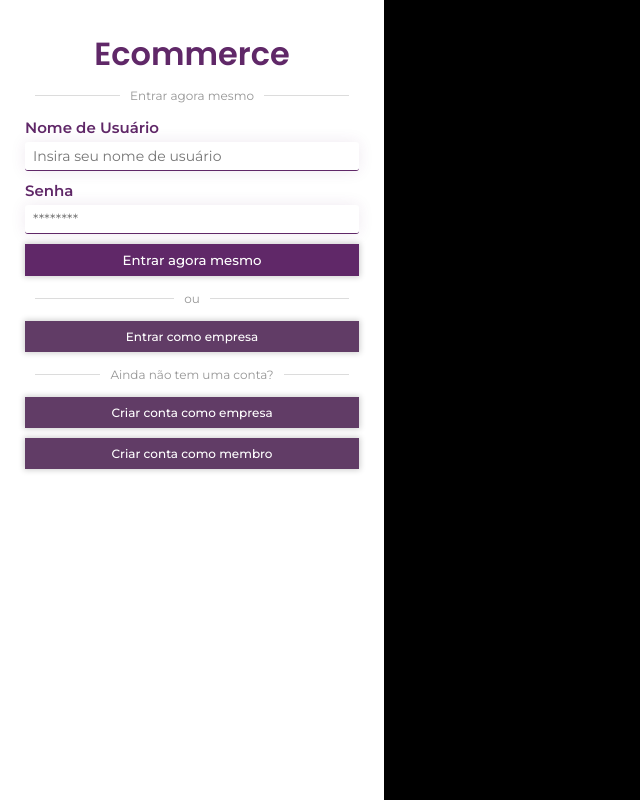
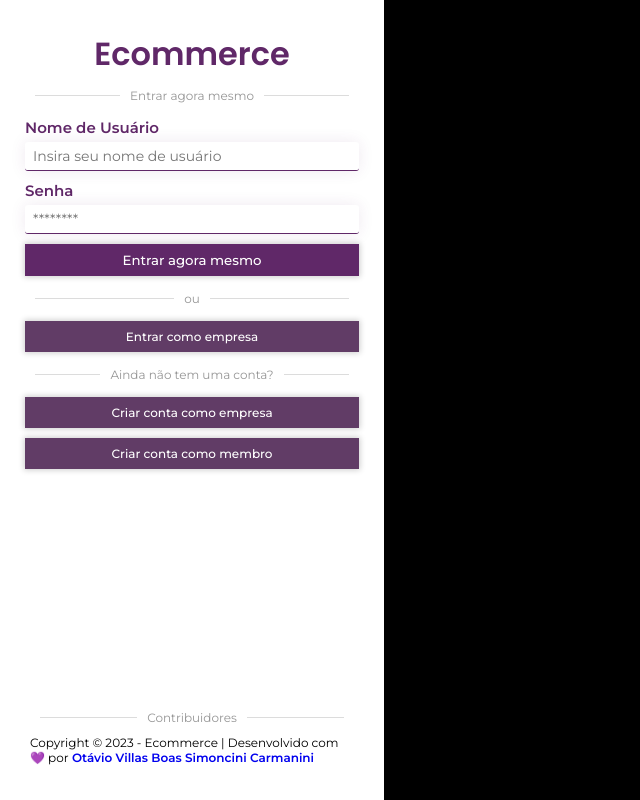
Before and after one commit to OtavioVB/OVB.Demos.Ecommerce, a React (Create React App) app in the folder frontend/: page /authentication in a window 1280 px wide. Shown: the whole page, without its empty margins (0-640 px from the left). Built offline with nearby package versions, Linux system fonts and the light colour scheme.

Commit message:
feat: `footer for authentication`

```diff
--- a/frontend/src/routes/Authentication/Authentication.css
+++ b/frontend/src/routes/Authentication/Authentication.css
@@ -15,6 +15,7 @@
     align-items: center;
     overflow: hidden;
     justify-content: center;
+    height: 100vh;
 }
 
 .authentication-main-distribution-content{
@@ -34,3 +35,25 @@
     padding: 30px 25px;
     background-color: white;
 }
+
+.authentication-main-distribution-form-area-footer{
+    padding: 5px;
+    width: 100%;
+    height: 100%;
+    display: flex;
+    flex-direction: column;
+    align-items: center;
+    justify-content: flex-end;
+}
+
+.authentication-main-distribution-form-area-footer-text{
+    font-size: 12px;
+}
+
+.authentication-main-distribution-form-area-footer-text-bold{
+    font-weight: 600;
+}
+
+.authentication-main-distribution-form-area-footer-text-bold-author-reference{
+    text-decoration: none;
+}
--- a/frontend/src/routes/Authentication/Authentication.js
+++ b/frontend/src/routes/Authentication/Authentication.js
@@ -20,6 +20,11 @@ export default function Authentication(){
                     <SeparatorHorizontal Text="Ainda não tem uma conta?"></SeparatorHorizontal>
                     <ButtonRedirection Href="https://google.com.br" Value="Criar conta como empresa"></ButtonRedirection>
                     <ButtonRedirection Href="https://google.com.br" Value="Criar conta como membro"></ButtonRedirection>
+                    <div class="authentication-main-distribution-form-area-footer">
+                        <SeparatorHorizontal Text="Contribuidores"></SeparatorHorizontal>
+                        <p class="authentication-main-distribution-form-area-footer-text">Copyright &copy; 2023 - Ecommerce | Desenvolvido com &#128156; por
+                        <a class="authentication-main-distribution-form-area-footer-text-bold-author-reference" href="https://www.linkedin.com/in/otaviovillasboassimoncinicarmanini/"><b class="authentication-main-distribution-form-area-footer-text-bold"> Otávio Villas Boas Simoncini Carmanini</b></a></p>
+                    </div>
                 </div>
                 <div class="authentication-main-distribution-content">
 
```
